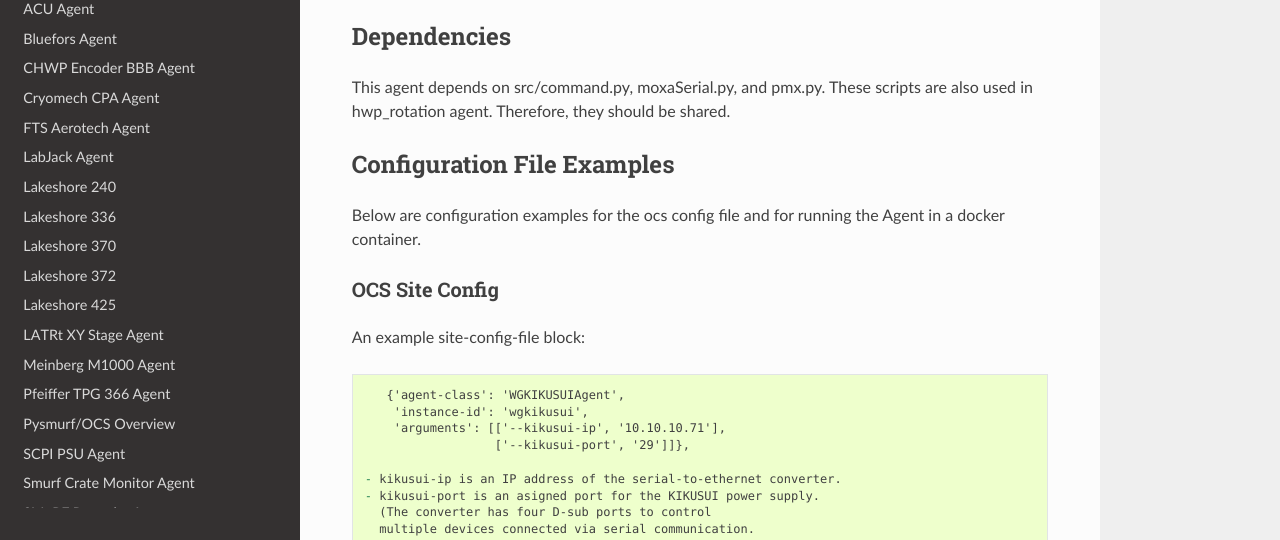
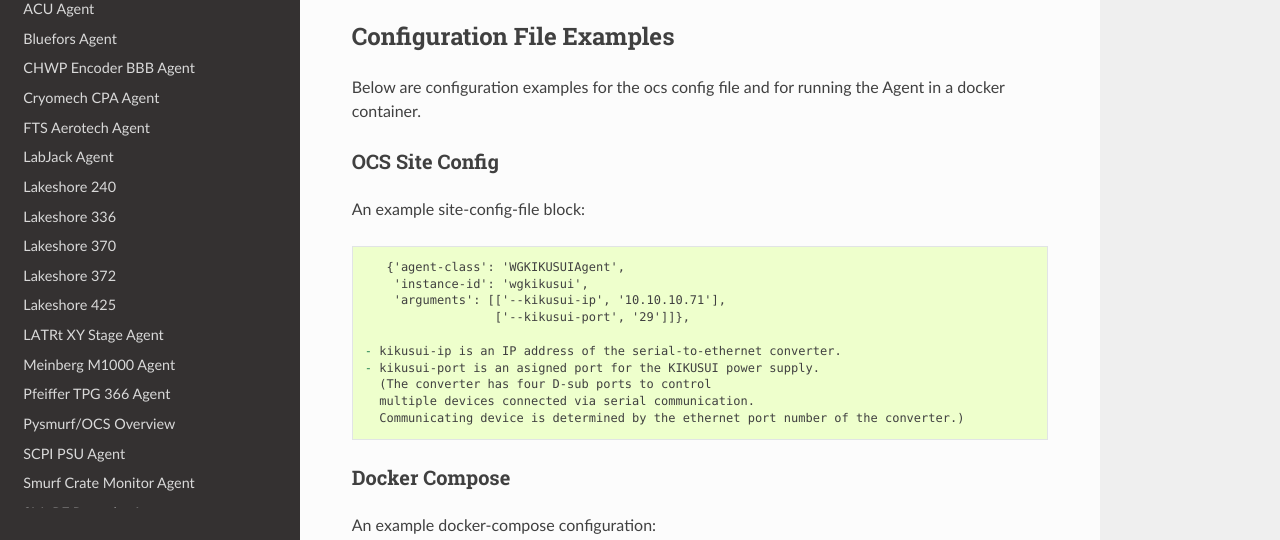
Before and after one commit to simonsobs/socs, a Sphinx documentation site: the page built from docs/agents/wiregrid_kikusui.rst, in a window 1280 px wide and 900 px high, cut to the strip 360-900 px from the top of the window. Built offline with Sphinx 7.4.7 and the Read the Docs theme 2.0.0, drawn with Linux system fonts in a browser that asks for light colours.

Commit message:
remove Dependencies section in wiregrid_kikusui.rst

```diff
--- a/docs/agents/wiregrid_kikusui.rst
+++ b/docs/agents/wiregrid_kikusui.rst
@@ -17,14 +17,6 @@ The agent communicates with the converter via eternet.
    :filename: ../agents/wiregrid_kikusui/kikusui_agent.py
    :func: make_parser
    :prog: python3 kikusui_agent.py
-
-Dependencies
-------------
-
-This agent depends on src/command.py, moxaSerial.py, and pmx.py.
-These scripts are also used in hwp_rotation agent.
-Therefore, they should be shared.
-
 
 Configuration File Examples
 ---------------------------
```
